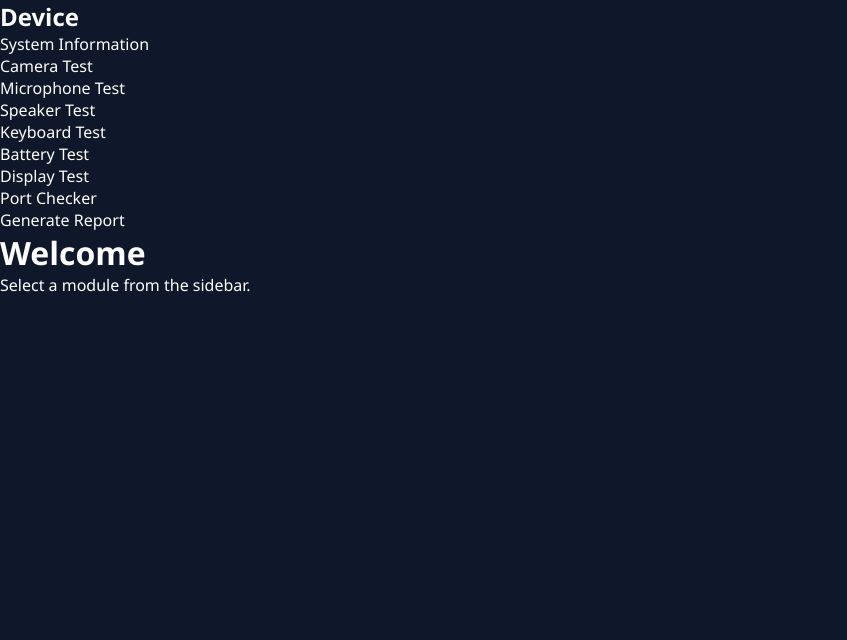
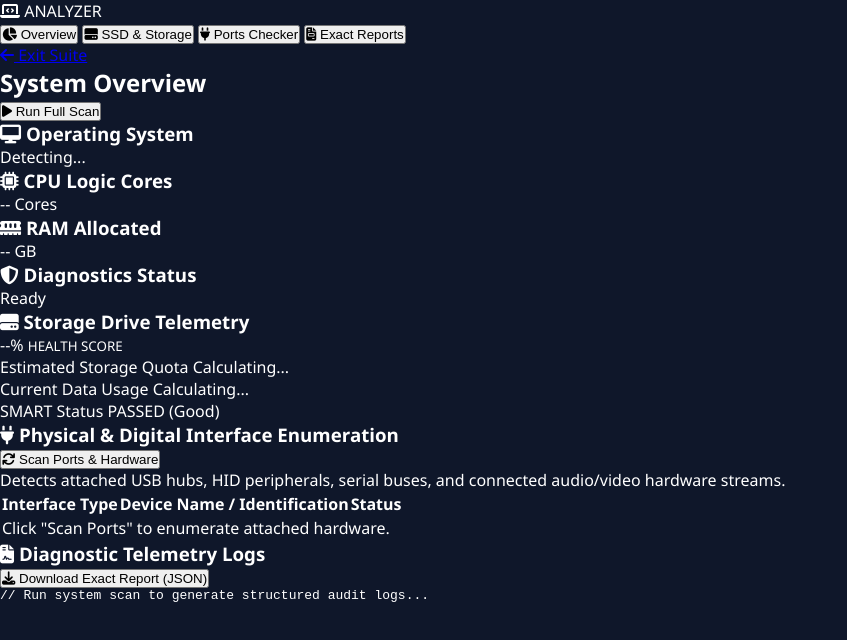
Before and after one commit to triotrack26/netcom, a plain HTML site: page dashboard.html in a window 1280 px wide. Shown: the whole page, without its empty margins (0-847 px from the left). Drawn offline with Linux system fonts and the light colour scheme.

Commit message:
Update dashboard.html

```diff
--- a/dashboard.html
+++ b/dashboard.html
@@ -1,49 +1,124 @@
 <!DOCTYPE html>
 <html lang="en">
 <head>
-<meta charset="UTF-8">
-<meta name="viewport" content="width=device-width, initial-scale=1.0">
-<title>Dashboard</title>
-<link rel="stylesheet" href="style.css">
+    <meta charset="UTF-8">
+    <meta name="viewport" content="width=device-width, initial-scale=1.0">
+    <title>Dashboard | Laptop Analyzer</title>
+    <link rel="stylesheet" href="style.css">
+    <link rel="stylesheet" href="https://cdnjs.cloudflare.com/ajax/libs/font-awesome/6.4.0/css/all.min.css">
 </head>
-<body>
+<body class="bg-dark">
+    <div class="app-wrapper">
+        <aside class="sidebar">
+            <div class="brand">
+                <i class="fas fa-laptop-code"></i>
+                <span>ANALYZER</span>
+            </div>
+            <nav class="nav-menu">
+                <button class="nav-btn active" data-tab="overview"><i class="fas fa-chart-pie"></i> Overview</button>
+                <button class="nav-btn" data-tab="ssd"><i class="fas fa-hdd"></i> SSD & Storage</button>
+                <button class="nav-btn" data-tab="ports"><i class="fas fa-plug"></i> Ports Checker</button>
+                <button class="nav-btn" data-tab="reports"><i class="fas fa-file-invoice"></i> Exact Reports</button>
+            </nav>
+            <div class="sidebar-footer">
+                <a href="index.html" class="btn-logout"><i class="fas fa-arrow-left"></i> Exit Suite</a>
+            </div>
+        </aside>
 
-<div class="dashboard">
+        <main class="main-content">
+            <header class="top-bar">
+                <h2 id="page-title">System Overview</h2>
+                <button id="run-all-tests-btn" class="btn btn-accent"><i class="fas fa-play"></i> Run Full Scan</button>
+            </header>
 
-    <div class="sidebar">
+            <section id="tab-overview" class="tab-panel active">
+                <div class="grid-cards">
+                    <div class="glass-card">
+                        <h3><i class="fas fa-desktop"></i> Operating System</h3>
+                        <p class="stat-value" id="os-name">Detecting...</p>
+                    </div>
+                    <div class="glass-card">
+                        <h3><i class="fas fa-microchip"></i> CPU Logic Cores</h3>
+                        <p class="stat-value" id="cpu-cores">-- Cores</p>
+                    </div>
+                    <div class="glass-card">
+                        <h3><i class="fas fa-memory"></i> RAM Allocated</h3>
+                        <p class="stat-value" id="ram-size">-- GB</p>
+                    </div>
+                    <div class="glass-card">
+                        <h3><i class="fas fa-shield-halved"></i> Diagnostics Status</h3>
+                        <p class="stat-value text-success" id="overall-status">Ready</p>
+                    </div>
+                </div>
+            </section>
 
-        <h2 id="deviceName"></h2>
+            <section id="tab-ssd" class="tab-panel">
+                <div class="glass-card">
+                    <h3><i class="fas fa-hdd"></i> Storage Drive Telemetry</h3>
+                    <div class="health-gauge">
+                        <div class="gauge-circle" id="ssd-circle">
+                            <span id="ssd-health-score">--%</span>
+                            <small>HEALTH SCORE</small>
+                        </div>
+                    </div>
+                    <div class="grid-cards mt-4">
+                        <div class="info-box">
+                            <span class="info-label">Estimated Storage Quota</span>
+                            <span class="info-val" id="ssd-quota">Calculating...</span>
+                        </div>
+                        <div class="info-box">
+                            <span class="info-label">Current Data Usage</span>
+                            <span class="info-val" id="ssd-usage">Calculating...</span>
+                        </div>
+                        <div class="info-box">
+                            <span class="info-label">SMART Status</span>
+                            <span class="info-val text-success" id="ssd-smart">PASSED (Good)</span>
+                        </div>
+                    </div>
+                </div>
+            </section>
 
-        <ul>
-            <li>System Information</li>
-            <li>Camera Test</li>
-            <li>Microphone Test</li>
-            <li>Speaker Test</li>
-            <li>Keyboard Test</li>
-            <li>Battery Test</li>
-            <li>Display Test</li>
-            <li>Port Checker</li>
-            <li>Generate Report</li>
-        </ul>
+            <section id="tab-ports" class="tab-panel">
+                <div class="glass-card">
+                    <div class="section-header">
+                        <h3><i class="fas fa-plug"></i> Physical & Digital Interface Enumeration</h3>
+                        <button id="scan-ports-btn" class="btn btn-secondary"><i class="fas fa-sync"></i> Scan Ports & Hardware</button>
+                    </div>
+                    <p class="description">Detects attached USB hubs, HID peripherals, serial buses, and connected audio/video hardware streams.</p>
 
+                    <div class="table-wrapper mt-4">
+                        <table class="data-table">
+                            <thead>
+                                <tr>
+                                    <th>Interface Type</th>
+                                    <th>Device Name / Identification</th>
+                                    <th>Status</th>
+                                </tr>
+                            </thead>
+                            <tbody id="ports-list-body">
+                                <tr>
+                                    <td colspan="3" class="text-center">Click "Scan Ports" to enumerate attached hardware.</td>
+                                </tr>
+                            </tbody>
+                        </table>
+                    </div>
+                </div>
+            </section>
+
+            <section id="tab-reports" class="tab-panel">
+                <div class="glass-card">
+                    <div class="section-header">
+                        <h3><i class="fas fa-file-contract"></i> Diagnostic Telemetry Logs</h3>
+                        <button id="download-report-btn" class="btn btn-primary"><i class="fas fa-download"></i> Download Exact Report (JSON)</button>
+                    </div>
+                    <div class="console-box mt-4">
+                        <pre id="report-output">// Run system scan to generate structured audit logs...</pre>
+                    </div>
+                </div>
+            </section>
+        </main>
     </div>
 
-    <div class="content">
-
-        <h1>Welcome</h1>
-
-        <p>
-        Select a module from the sidebar.
-        </p>
-
-    </div>
-
-</div>
-
-<script>
-document.getElementById("deviceName").innerText =
-localStorage.getItem("systemType") || "Device";
-</script>
-
+    <script src="app.js"></script>
 </body>
 </html>
```
